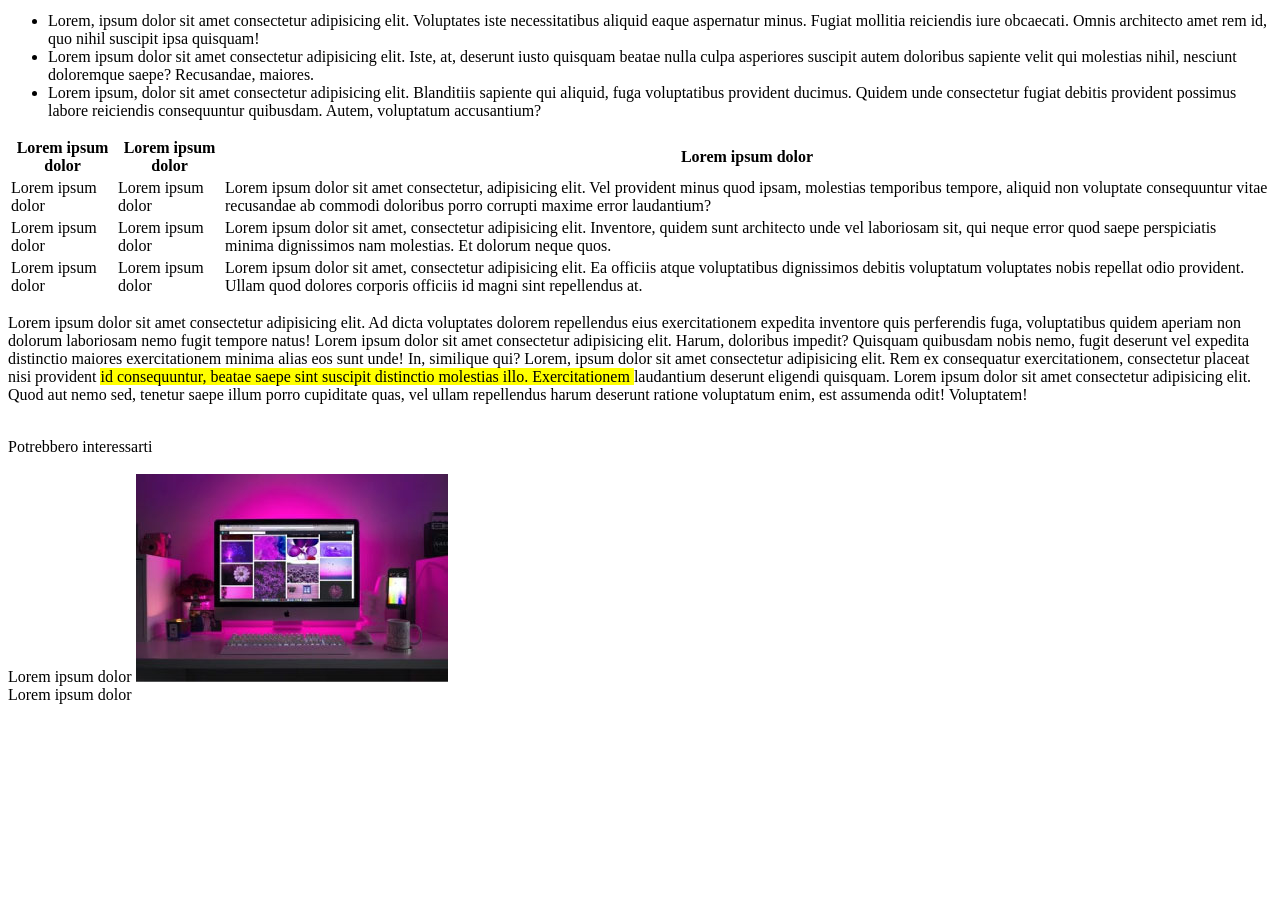
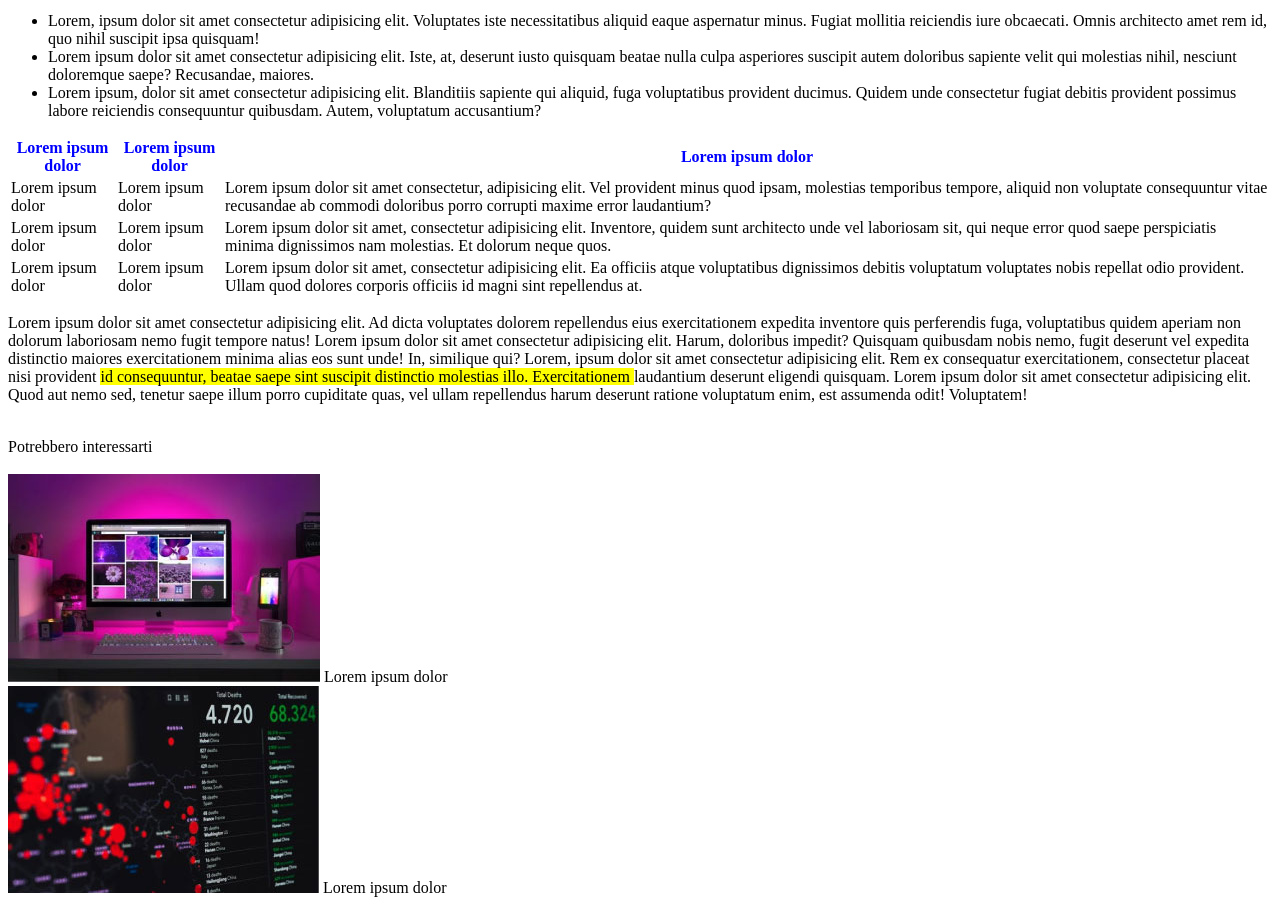
Before and after one commit to simonedcorsi/html-css-booleaner, a plain HTML site: page index.html in a window 1280 px wide. Shown: the part 840-1745 px from the top of the page. Before the commit the page ends 1552 px from the top, so only its background shows below. Drawn offline with Linux system fonts and the light colour scheme.

Commit message:
provare mettere colori tabella e cambiare colore testo

```diff
--- a/index.html
+++ b/index.html
@@ -34,7 +34,7 @@
 
        <table>
          <thead>
-            <tr>
+            <tr class="color1">
                 <th>Lorem ipsum dolor</th>
                 <th>Lorem ipsum dolor</th>
                 <th>Lorem ipsum dolor</th>
@@ -69,15 +69,13 @@
         <br>
         <div>Potrebbero interessarti</div> <br>
         <div class="final bg">
+            <img src="img/monitor.jpg" alt="">
             Lorem ipsum dolor
-            <img src="img/monitor.jpg" alt="">
         </div>
         <div class="final bg2">
+            <img src="img/graph.jpg" alt="">
             Lorem ipsum dolor
         </div>
-
-
-
 
     </footer>
 
--- a/style.css
+++ b/style.css
@@ -18,6 +18,9 @@ table {
     margin-right: auto;
 }
 
+.color1 {
+    color: blue;
+}
 
 footer {
     display: inline-block;
```
